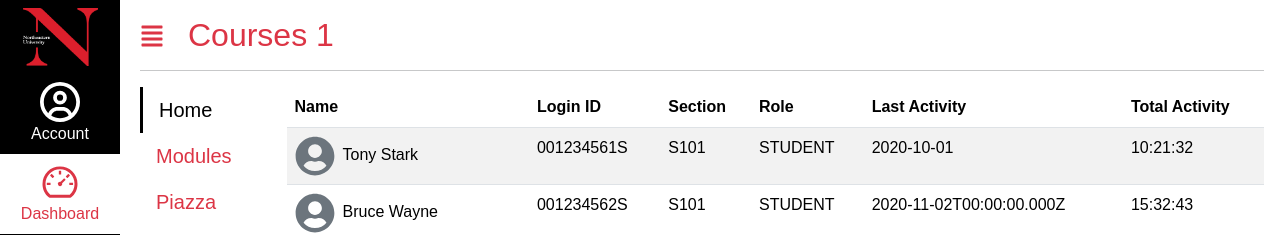
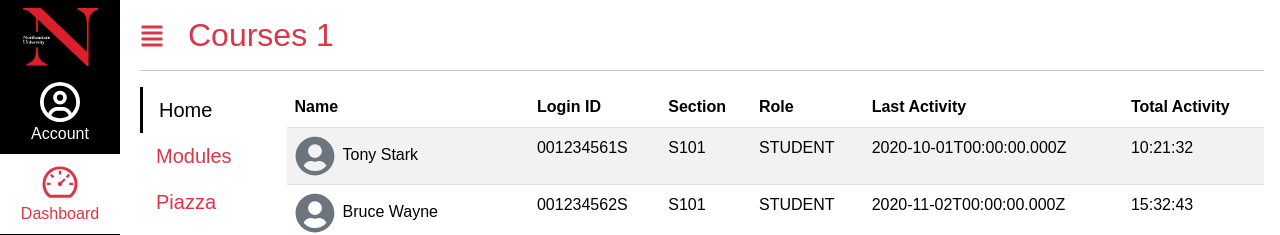
Before and after one commit to nishamurthy-22/kambaz-next-js, a Next.js app: page /Courses/1/People/Table in a window 1280 px wide. Shown: the top 235 px of the page. Built offline with nearby package versions, Linux system fonts and the light colour scheme.

Commit message:
a2 CSS and Bootstrap1

```diff
--- a/src/app/(Kambaz)/Courses/[cid]/People/Table/page.tsx
+++ b/src/app/(Kambaz)/Courses/[cid]/People/Table/page.tsx
@@ -15,7 +15,7 @@ export default function PeopleTable() {
       <td className="wd-login-id">001234561S</td>
       <td className="wd-section">S101</td>
       <td className="wd-role">STUDENT</td>
-      <td className="wd-last-activity">2020-10-01</td>
+      <td className="wd-last-activity">2020-10-01T00:00:00.000Z</td>
       <td className="wd-total-activity">10:21:32</td></tr>
 <tr>
   <td className="wd-full-name text-nowrap">
```
